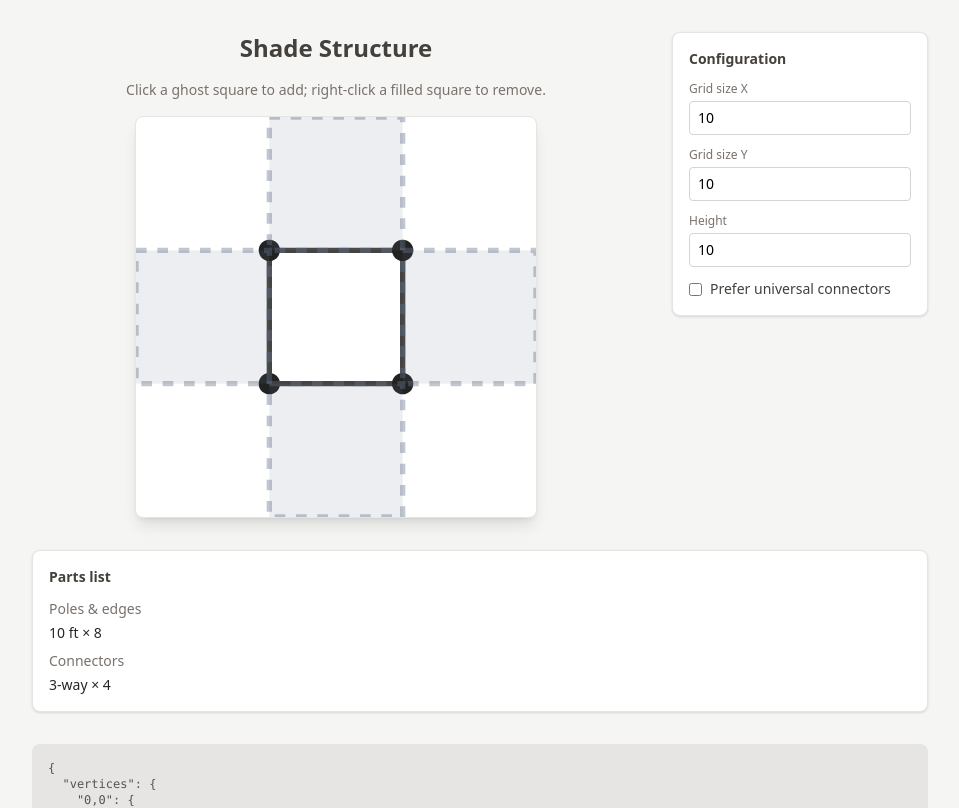
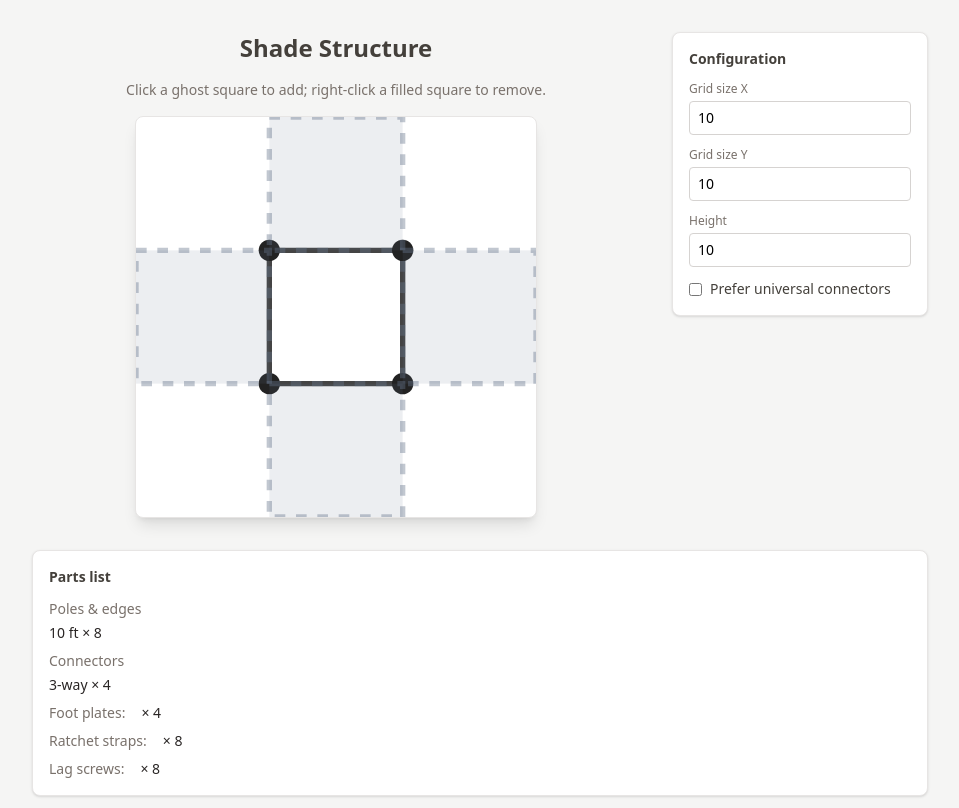
Before and after one commit to andrewpurcell/shade-structure, a React (Vite) app: page / in a window 1280 px wide. Shown: the top 808 px of the page, without its empty margins (160-1119 px from the left). Built offline with nearby package versions, Linux system fonts and the light colour scheme.

Commit message:
add ratchets, foot plates, and lags

```diff
--- a/src/App.tsx
+++ b/src/App.tsx
@@ -200,13 +200,18 @@ function PartsList({
 
   // Connectors: per vertex, (edge count + 1) unless universal then 5
   const connectorCounts = new Map<number, number>();
+  let ratchetStraps = 0;
   for (const vid of state.vertices.keys()) {
     const degree = [...state.edges].filter(
       (ek) => ek.startsWith(vid + "|") || ek.endsWith("|" + vid),
     ).length;
     const slots = preferUniversalConnectors ? 5 : degree + 1;
     connectorCounts.set(slots, (connectorCounts.get(slots) ?? 0) + 1);
+    ratchetStraps += degree === 2 ? 2 : 1;
   }
+
+  const footPlates = state.vertices.size;
+  const lagScrews = ratchetStraps;
 
   const sortedLengths = [...lengthCounts.entries()].sort((a, b) => a[0] - b[0]);
   const sortedConnectorSlots = [...connectorCounts.entries()].sort(
@@ -241,6 +246,18 @@ function PartsList({
             </dd>
           </div>
         )}
+        <div className="flex flex-wrap items-baseline gap-x-4 gap-y-1">
+          <span className="text-stone-500">Foot plates:</span>
+          <span className="font-medium text-stone-800">× {footPlates}</span>
+        </div>
+        <div className="flex flex-wrap items-baseline gap-x-4 gap-y-1">
+          <span className="text-stone-500">Ratchet straps:</span>
+          <span className="font-medium text-stone-800">× {ratchetStraps}</span>
+        </div>
+        <div className="flex flex-wrap items-baseline gap-x-4 gap-y-1">
+          <span className="text-stone-500">Lag screws:</span>
+          <span className="font-medium text-stone-800">× {lagScrews}</span>
+        </div>
       </dl>
     </section>
   );
```
